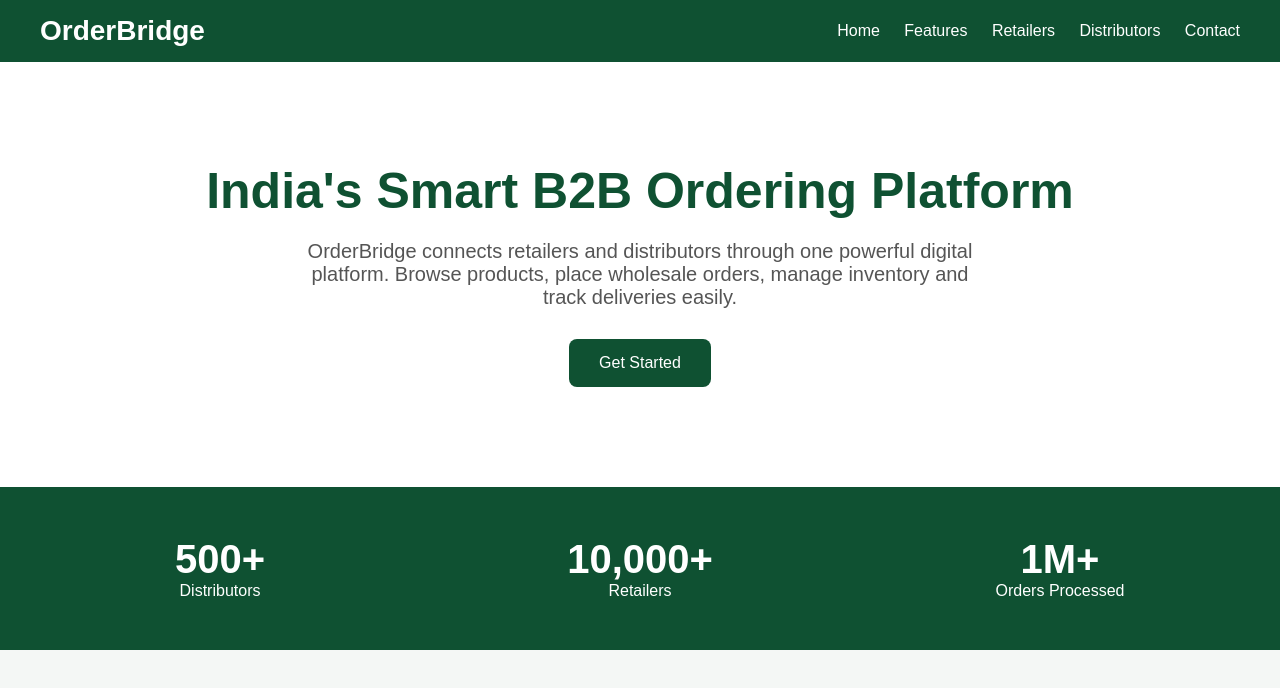
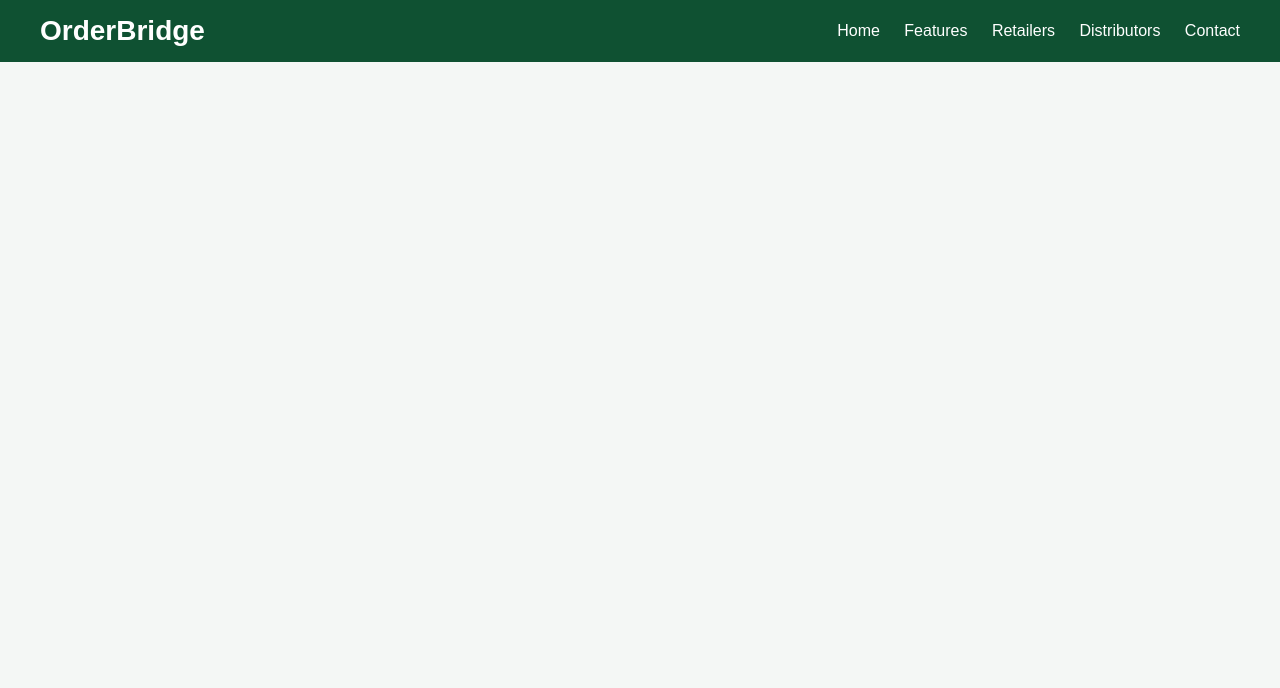
Before and after one commit to anup132013/orderbridge, a plain HTML site: page index.html in a window 1280 px wide. Drawn offline with Linux system fonts and the light colour scheme.

Commit message:
Fix HTML formatting and clean up code

```diff
--- a/index.html
+++ b/index.html
@@ -134,32 +134,3 @@ font-size:34px;
 <a href="#">Contact</a>
 </nav>
 </header>
-
-<section class="hero">
-
-<h1>India's Smart B2B Ordering Platform</h1>
-
-<p>
-OrderBridge connects retailers and distributors through one powerful digital platform. Browse products, place wholesale orders, manage inventory and track deliveries easily.
-</p>
-
-<a href="#" class="btn">Get Started</a>
-
-</section>
-
-<section class="stats">
-
-<div>
-<h2>500+</h2>
-<p>Distributors</p>
-</div>
-
-<div>
-<h2>10,000+</h2>
-<p>Retailers</p>
-</div>
-
-<div>
-<h2>1M+</h2>
-<p>Orders Processed</p>
-</
```
